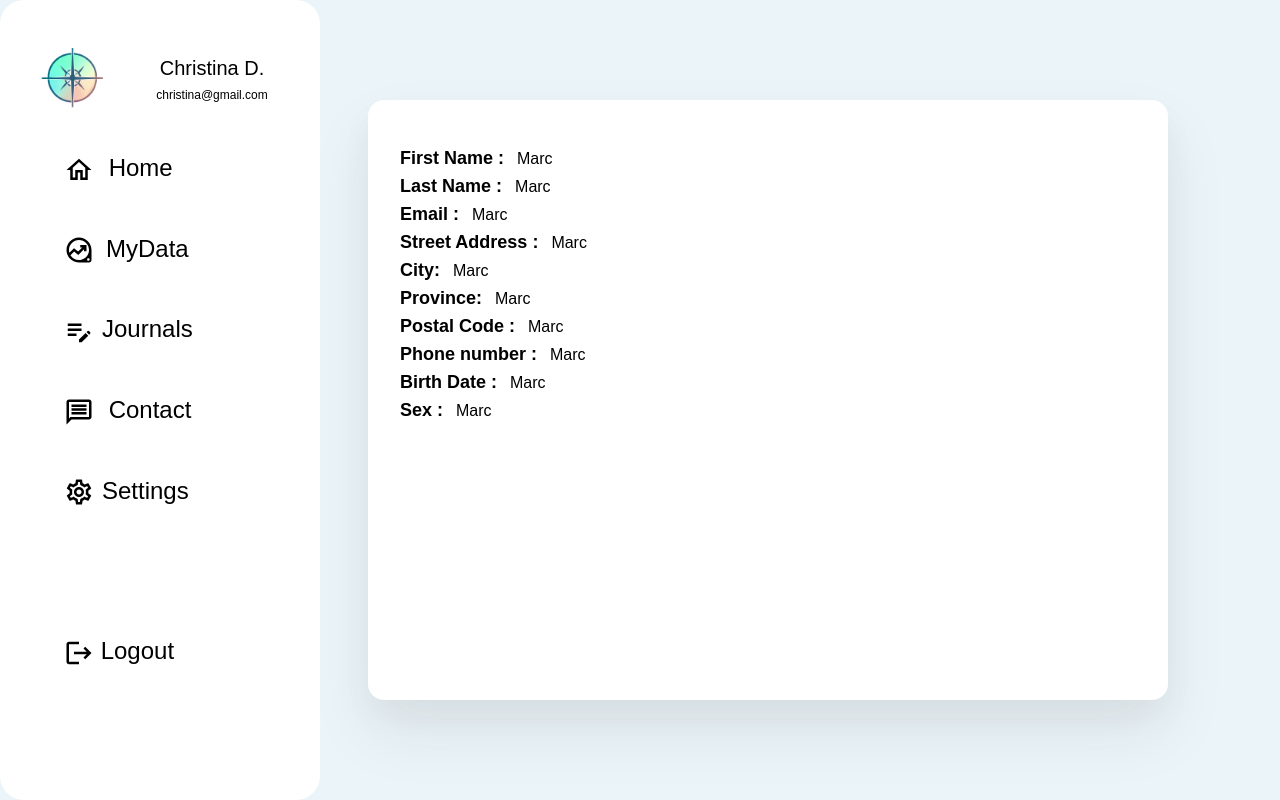
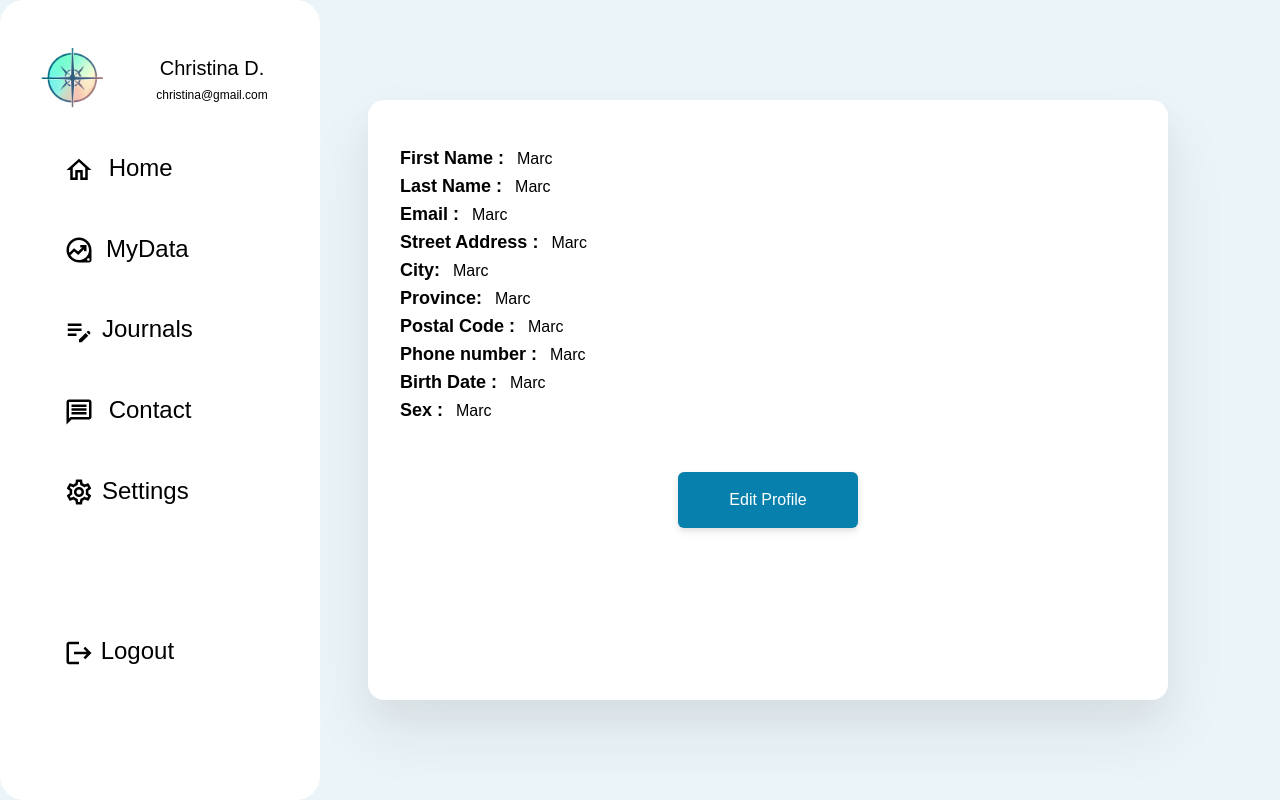
Before and after one commit to Chr728/Compass, a Next.js app in the folder compass/: page /profile in a window 1280 px wide. Built offline with nearby package versions, Linux system fonts and the light colour scheme; no server answers.

Commit message:
#23  profile changes in the view fixed centering

```diff
--- a/compass/app/profile/page.tsx
+++ b/compass/app/profile/page.tsx
@@ -13,8 +13,7 @@ export default function Profile() {
 
   return (
     <div className="bg-eggshell min-h-screen flex flex-col justify-center">
-      <span className="rounded-2xl   mr-28 bg-white flex flex-col m-auto w-full md:max-w-[800px] md:min-h-[600px] p-8 shadow-[0_32px_64px_0_rgba(44,39,56,0.08),0_16px_32px_0_rgba(44,39,56,0.04)]">
-
+      <span className="rounded-2xl  mt-8 mb-8 mr-28 bg-white flex flex-col m-auto w-full md:max-w-[800px] md:min-h-[600px] p-8 shadow-[0_32px_64px_0_rgba(44,39,56,0.08),0_16px_32px_0_rgba(44,39,56,0.04)]">
       <div className="mt-3 relative">
     <div>
         <p className="text-lg ml-0 font-sans text-black  font-bold text-[16px]" style={{ display: 'inline' }}>First Name : </p>
@@ -48,7 +47,15 @@ export default function Profile() {
         <p className="text-md ml-2"  style={{ display: 'inline' }}>Marc</p>
         <br></br>
    </div>
+
     </div>
+
+    <div className="flex justify-center mt-6">
+    <Link href="#"  className="mt-6">
+            <Button type="submit" text="Edit Profile" style={{ width: '180px', alignContent:'center' }} />
+            </Link>
+        </div>
+
     </span>
     <div className={`xl:max-w-[1280px] w-full`}>
       <Menu />
```
